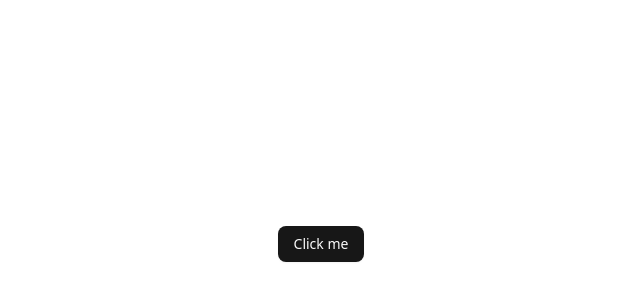
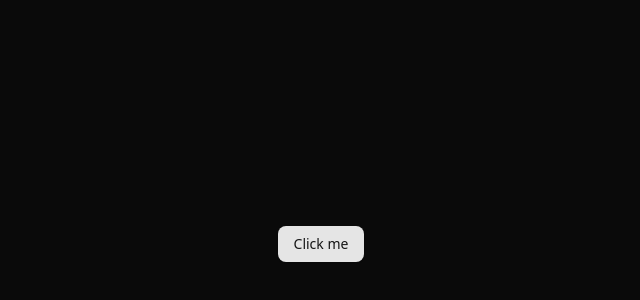
Before and after one commit to aginrocks/agin-chat, a React (Vite) app: page / in a window 1280 px wide. Shown: the part 156-456 px from the top of the page, without its empty margins (319-959 px from the left). Built offline with nearby package versions, Linux system fonts and the light colour scheme.

Commit message:
added theme provider

```diff
--- a/src/App.tsx
+++ b/src/App.tsx
@@ -1,10 +1,13 @@
 import { Button } from "@/components/ui/button";
 import "./App.css";
+import { ThemeProvider } from "@/components/theme-provider";
 
 export default function App() {
     return (
-        <div className="flex flex-col items-center justify-center min-h-svh">
-            <Button>Click me</Button>
-        </div>
+        <ThemeProvider defaultTheme="dark" storageKey="vite-ui-theme">
+            <div className="flex flex-col items-center justify-center min-h-svh">
+                <Button>Click me</Button>
+            </div>
+        </ThemeProvider>
     )
 }
--- /dev/null
+++ b/src/components/theme-provider.tsx
@@ -0,0 +1,73 @@
+import { createContext, useContext, useEffect, useState } from "react"
+
+type Theme = "dark" | "light" | "system"
+
+type ThemeProviderProps = {
+    children: React.ReactNode
+    defaultTheme?: Theme
+    storageKey?: string
+}
+
+type ThemeProviderState = {
+    theme: Theme
+    setTheme: (theme: Theme) => void
+}
+
+const initialState: ThemeProviderState = {
+    theme: "system",
+    setTheme: () => null,
+}
+
+const ThemeProviderContext = createContext<ThemeProviderState>(initialState)
+
+export function ThemeProvider({
+    children,
+    defaultTheme = "system",
+    storageKey = "vite-ui-theme",
+    ...props
+}: ThemeProviderProps) {
+    const [theme, setTheme] = useState<Theme>(
+        () => (localStorage.getItem(storageKey) as Theme) || defaultTheme
+    )
+
+    useEffect(() => {
+        const root = window.document.documentElement
+
+        root.classList.remove("light", "dark")
+
+        if (theme === "system") {
+            const systemTheme = window.matchMedia("(prefers-color-scheme: dark)")
+                .matches
+                ? "dark"
+                : "light"
+
+            root.classList.add(systemTheme)
+            return
+        }
+
+        root.classList.add(theme)
+    }, [theme])
+
+    const value = {
+        theme,
+        setTheme: (theme: Theme) => {
+            localStorage.setItem(storageKey, theme)
+            setTheme(theme)
+        },
+    }
+
+    return (
+        <ThemeProviderContext.Provider {...props} value={value}>
+            {children}
+        </ThemeProviderContext.Provider>
+    )
+}
+
+export const useTheme = () => {
+    const context = useContext(ThemeProviderContext)
+
+    if (context === undefined)
+        throw new Error("useTheme must be used within a ThemeProvider")
+
+    return context
+}
```
